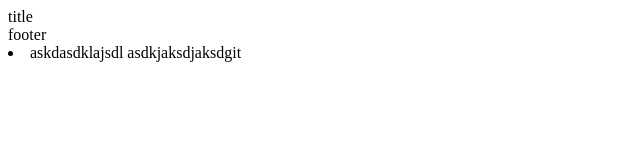
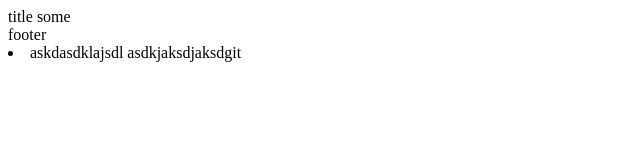
Before and after one commit to Leo9siy/hello_world, a plain HTML site: page index.html in a window 1280 px wide. Shown: the full height of the page, 0-640 px from the left. Drawn offline with Linux system fonts and the light colour scheme.

Commit message:
Update index.html

```diff
--- a/index.html
+++ b/index.html
@@ -6,7 +6,7 @@
     <title>Document</title>
 </head>
 <body>
-    <header> title</header>
+    <header> title some</header>
     <footer> footer </footer>
     <li>
         askdasdklajsdl
```
